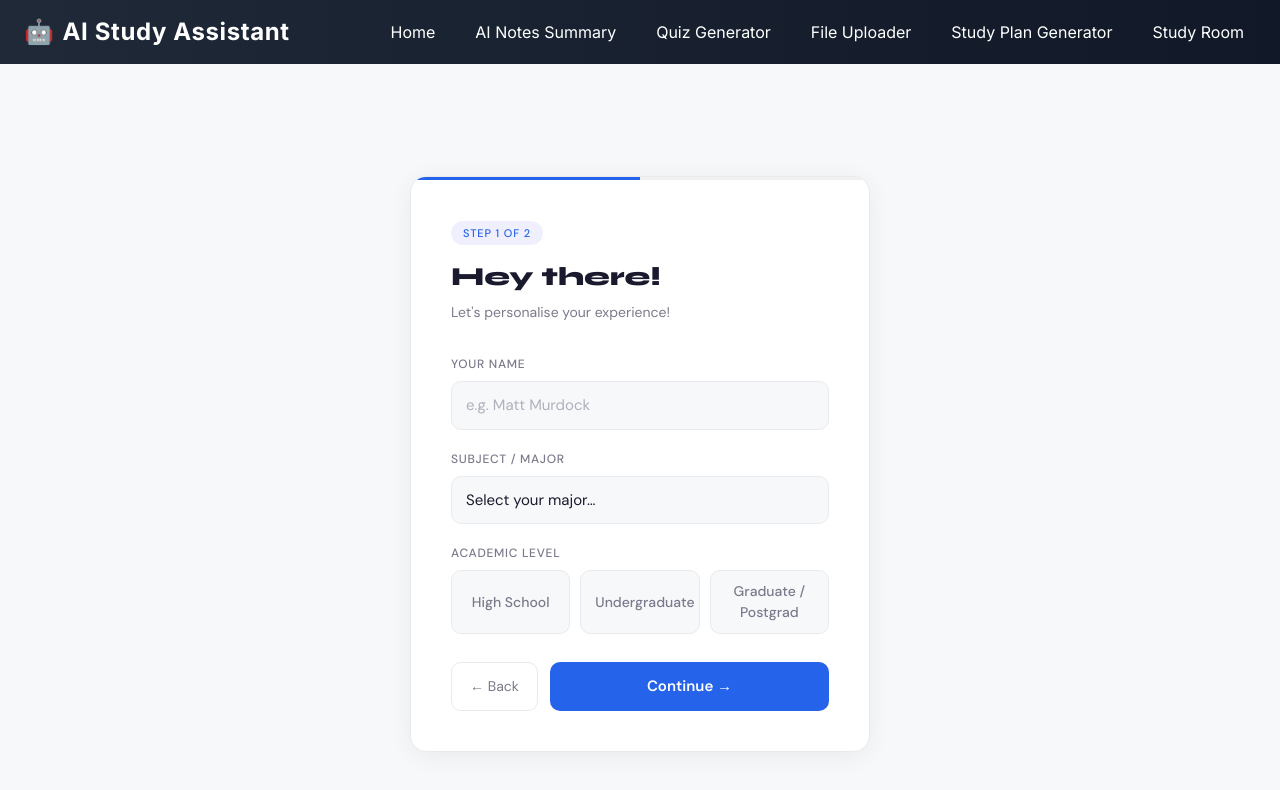
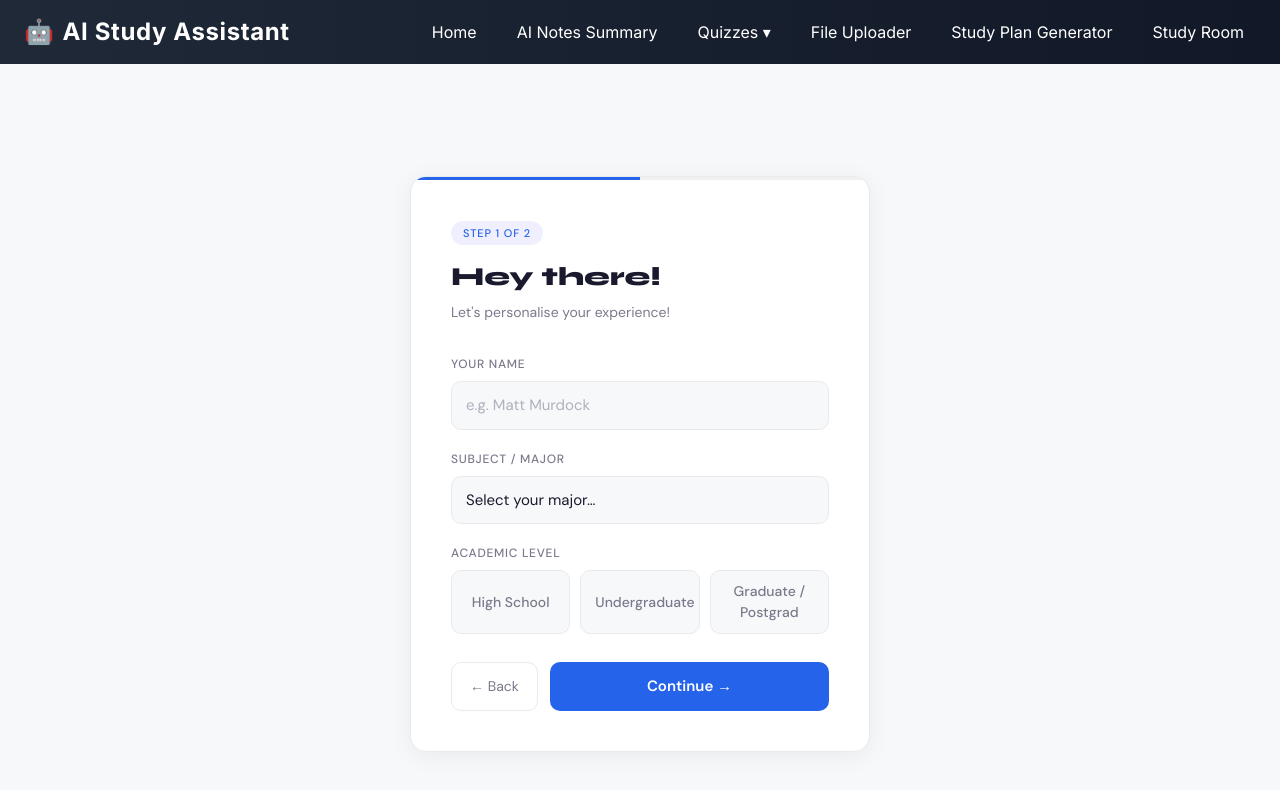
Before and after one commit to TeamLuna-dev/ai_study_tool, a React (Vite) app: page /onboarding in a window 1280 px wide. Shown: the top 790 px of the page. Built offline with nearby package versions, Linux system fonts and the light colour scheme; no server answers; sample sign-in values are in the browser's storage; the HTML template or start-up script is replaced by a standard one.

Commit message:
SCRUM-122: Combined Quiz Generator and Quiz History into Quizzes dropdown in navbar

```diff
--- a/src/components/Navbar.jsx
+++ b/src/components/Navbar.jsx
@@ -1,7 +1,10 @@
 // Navbar.jsx
+import { useState } from "react";
 import { Link } from "react-router-dom";
 
 export default function Navbar() {
+  const [quizOpen, setQuizOpen] = useState(false);
+
   return (
     <nav className="bg-gradient-to-r from-gray-800 to-gray-900 shadow-lg text-white">
       <div className="max-w-7xl mx-auto px-6 py-4 flex justify-between items-center">
@@ -13,7 +16,7 @@ export default function Navbar() {
         </h1>
 
         {/* Navigation Links */}
-        <div className="space-x-4">
+        <div className="space-x-4 flex items-center">
           <Link
             to="/dashboard"
             className="px-3 py-1 rounded hover:bg-blue-500 hover:text-white transition duration-300"
@@ -28,12 +31,32 @@ export default function Navbar() {
             AI Notes Summary
           </Link>
 
-          <Link
-            to="/quiz"
-            className="px-3 py-1 rounded hover:bg-blue-500 hover:text-white transition duration-300"
+          {/* Quiz Dropdown */}
+          <div
+            className="relative"
+            onMouseEnter={() => setQuizOpen(true)}
+            onMouseLeave={() => setQuizOpen(false)}
           >
-            Quiz Generator
-          </Link>
+            <button className="px-3 py-1 rounded hover:bg-blue-500 hover:text-white transition duration-300">
+              Quizzes ▾
+            </button>
+            {quizOpen && (
+              <div className="absolute top-full left-0 mt-1 bg-gray-800 border border-gray-700 rounded shadow-lg min-w-[160px] z-50">
+                <Link
+                  to="/quiz"
+                  className="block px-4 py-2 hover:bg-blue-500 transition duration-200"
+                >
+                  Quiz Generator
+                </Link>
+                <Link
+                  to="/quiz-history"
+                  className="block px-4 py-2 hover:bg-blue-500 transition duration-200"
+                >
+                  Quiz History
+                </Link>
+              </div>
+            )}
+          </div>
 
           <Link
             to="/file-upload"
```
